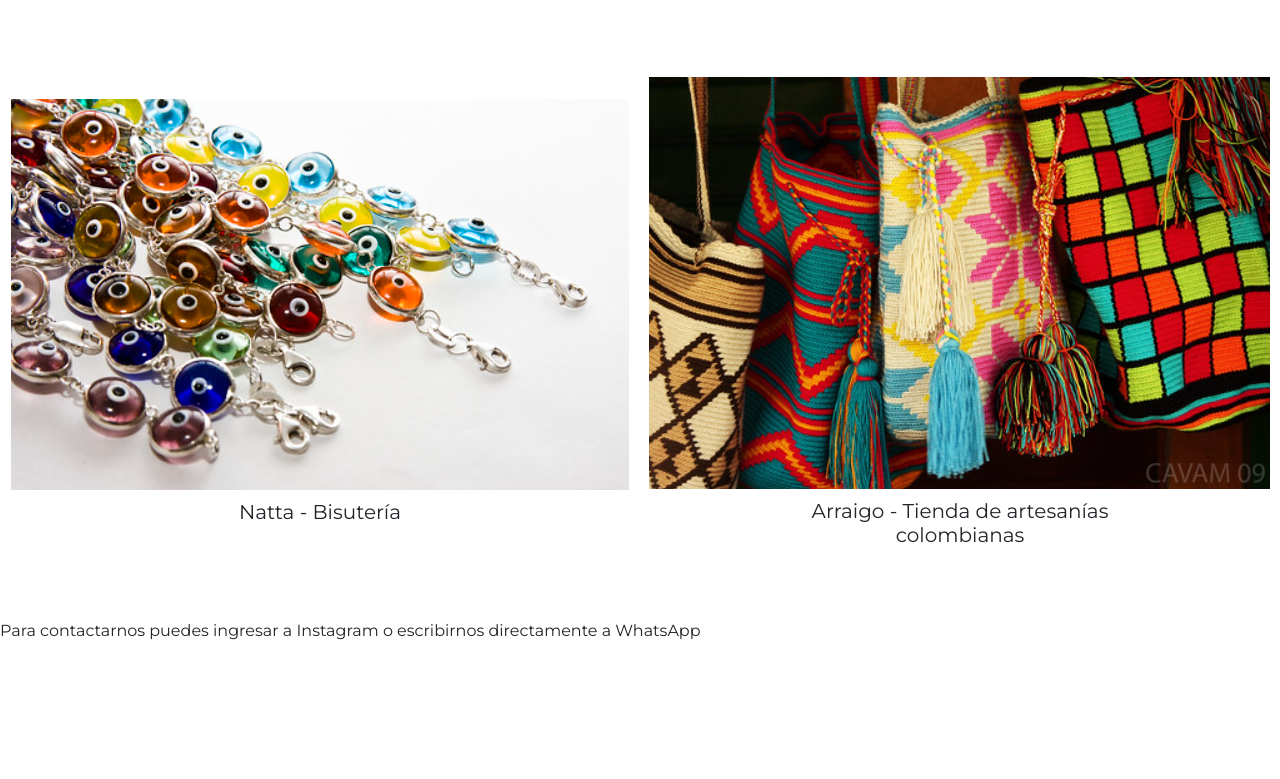
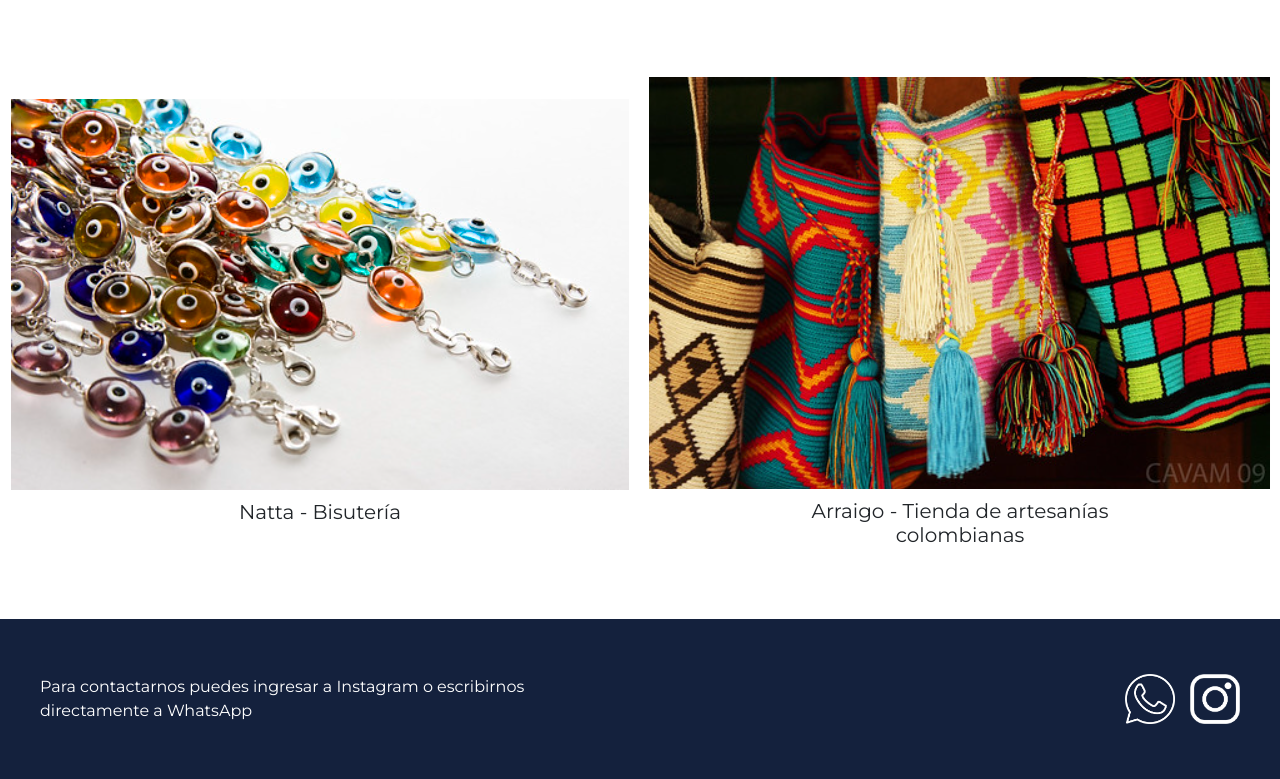
Before and after one commit to CVasquezM/forever_fotografia, a plain HTML site: page pages/nuestro-trabajo.html in a window 1280 px wide. Shown: the part 2404-3183 px from the top of the page. Before the commit the page ends 3113 px from the top, so only its background shows below. Drawn offline with Linux system fonts and the light colour scheme; a web font is replaced by a local one.

Commit message:
ajuste_footer_ourjob

```diff
--- a/pages/nuestro-trabajo.html
+++ b/pages/nuestro-trabajo.html
@@ -99,14 +99,18 @@
     </section>
 
 
-    <!-- Cierre -->
-    <footer>
-        <p>Para contactarnos puedes ingresar a Instagram o escribirnos directamente a WhatsApp</p>
-        <div id="footer-image">
-            <img class="instagram" src="../images/logo-ig.png" alt="Instagram" width="50" height="50">
-            <img class="whatsapp" src="../images/logo-wapp.png" alt="WhatsApp" width="50" height="50">
+<!-- Cierre -->
+    <div class="container-fluid footer">
+        <div class="row">
+            <div class="col pt-3">
+                <p>Para contactarnos puedes ingresar a Instagram o escribirnos directamente a WhatsApp</p>
+            </div>
+
+            <div class="col footer-image">
+                <img class="instagram" src="../images/logo-ig.png" alt="Instagram" width="50" height="50">
+                <img class="whatsapp" src="../images/logo-wapp.png" alt="WhatsApp" width="50" height="50">
+            </div>
         </div>
-    </footer>
-
+    </div>
 </body>
 </html>
```
